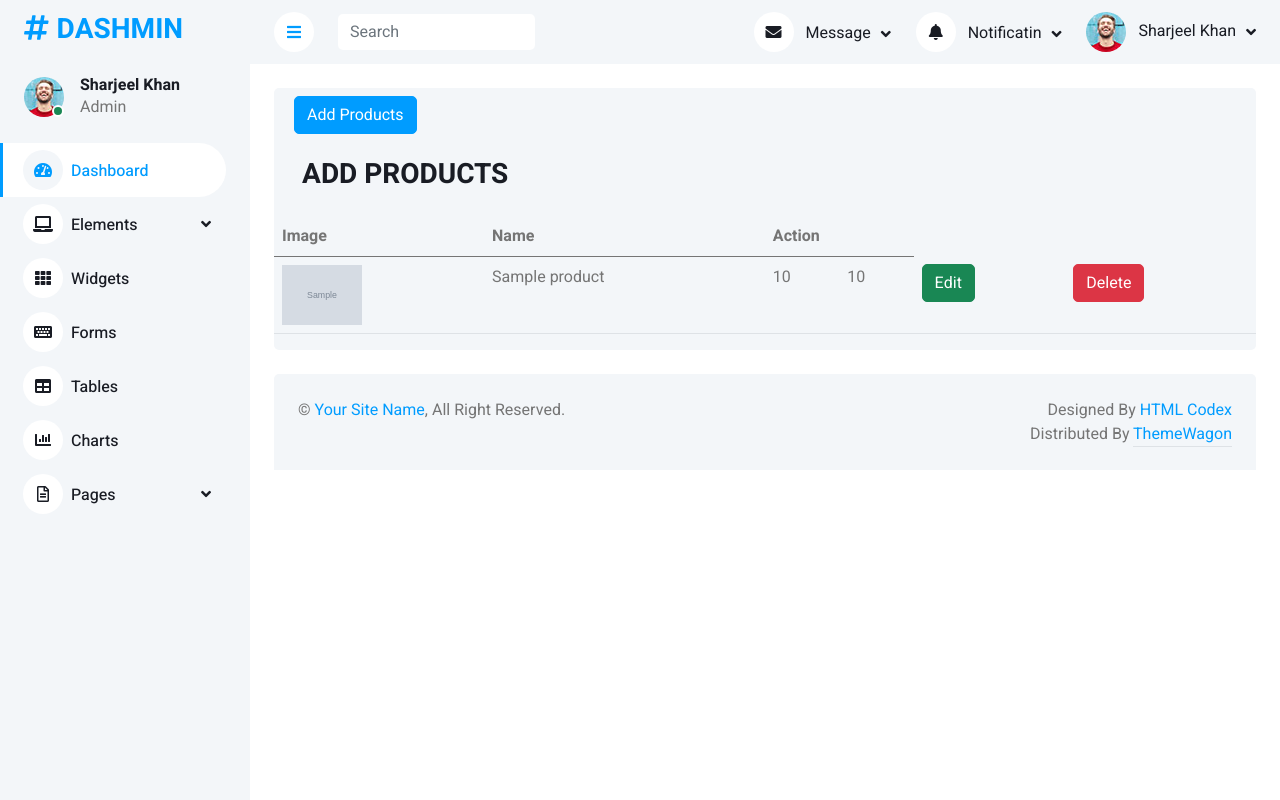
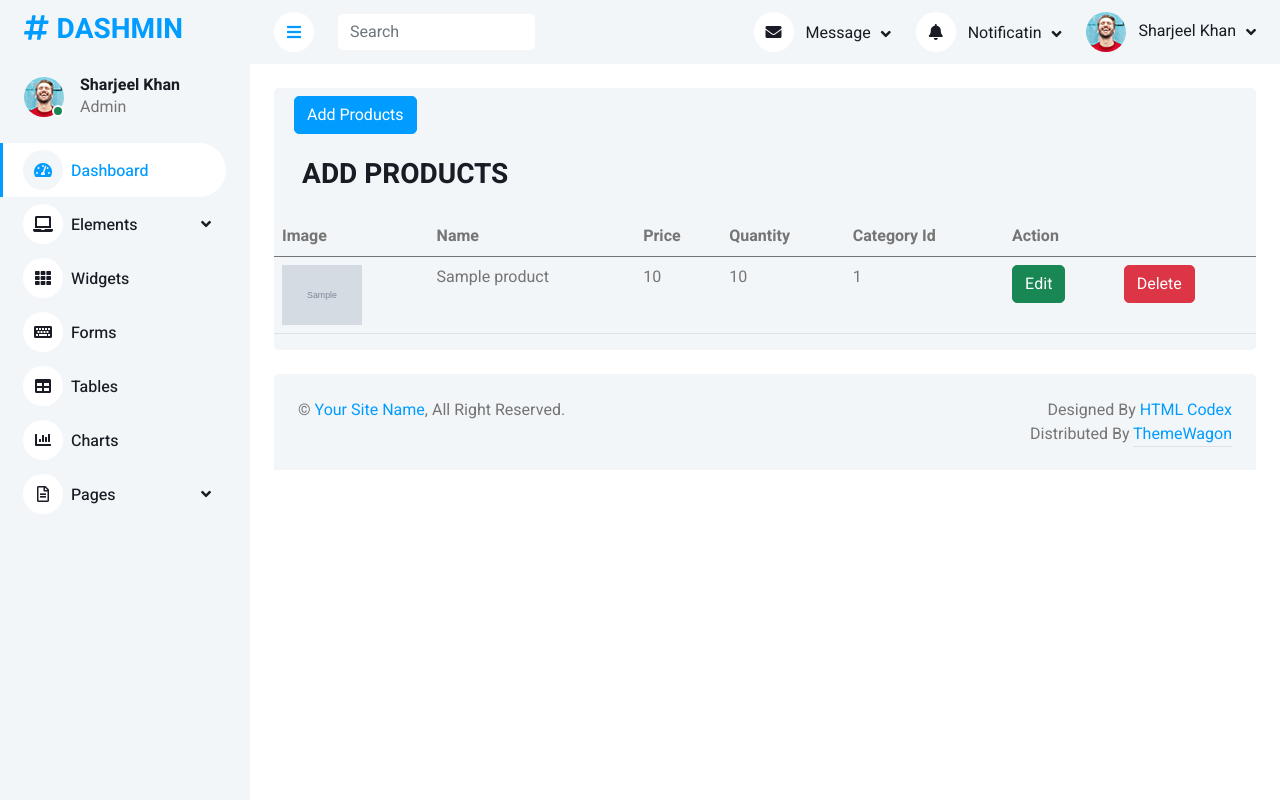
Before and after one commit to Sharjeelkha9/php_project, a PHP site: page /products.php in a window 1280 px wide. Run offline with PHP 8.4, Linux system fonts and the light colour scheme; tables that the repository leaves empty or names only in its code hold one stand-in row (values such as "Sample post"); grey boxes marked "Sample" are stand-in pictures; some libraries are stand-ins or nearby versions.

Commit message:
all done

```diff
--- a/dashmin/php/query.php
+++ b/dashmin/php/query.php
@@ -1,57 +1,57 @@
 <?php
 include "connection.php";
-$catimagesaddress="img/categories/";
-$productimagesaddress="img/products/";
+$catimagesaddress = "img/categories/";
+$productimagesaddress = "img/products/";
 
 
 //add Category
 
-if(isset($_POST['addCategory'])){
-    $name=$_POST['catName'];
-    $imagename=$_FILES['catImage']['name'];
-    $imageobject=$_FILES['catImage']['tmp_name'];
-    $extension= pathinfo($imagename,PATHINFO_EXTENSION);
-    $pathdirectory="img/categories/".$imagename;
-    if($extension == "jpg" || $extension == "png" || $extension == "jpeg" || $extension == "webp"){
-        if(move_uploaded_file($imageobject,$pathdirectory)){
+if (isset($_POST['addCategory'])) {
+    $name = $_POST['catName'];
+    $imagename = $_FILES['catImage']['name'];
+    $imageobject = $_FILES['catImage']['tmp_name'];
+    $extension = pathinfo($imagename, PATHINFO_EXTENSION);
+    $pathdirectory = "img/categories/" . $imagename;
+    if ($extension == "jpg" || $extension == "png" || $extension == "jpeg" || $extension == "webp") {
+        if (move_uploaded_file($imageobject, $pathdirectory)) {
             //query Prepration
-            $query=$pdo ->prepare("insert into categories(name,image) values (:pn,:pimg)");
-            $query->bindParam("pn",$name);
-            $query->bindParam("pimg",$imagename);
+            $query = $pdo->prepare("insert into categories(name,image) values (:pn,:pimg)");
+            $query->bindParam("pn", $name);
+            $query->bindParam("pimg", $imagename);
             $query->execute();
             echo "<script>alert('Data Submitted Successfully')</script>";
         }
-    }else{
+    } else {
         echo "<script>alert('Invalid file type use only jpg, jpeg, png or webp')</script>";
     }
 }
 
 //update category
-if(isset($_POST['updateCategory'])){
+if (isset($_POST['updateCategory'])) {
     $name = $_POST['catName'];
-    $id=$_POST['catid'];
-    if(!empty($_FILES['catImage']['name'])){
-    $imagename=$_FILES['catImage']['name'];
-    $imageobject=$_FILES['catImage']['tmp_name'];
-    $extension= pathinfo($imagename,PATHINFO_EXTENSION);
-    $pathdirectory="img/categories/".$imagename;
-    if($extension == "jpg" || $extension == "png" || $extension == "jpeg" || $extension == "webp"){
-        if(move_uploaded_file($imageobject,$pathdirectory)){
+    $id = $_POST['catid'];
+    if (!empty($_FILES['catImage']['name'])) {
+        $imagename = $_FILES['catImage']['name'];
+        $imageobject = $_FILES['catImage']['tmp_name'];
+        $extension = pathinfo($imagename, PATHINFO_EXTENSION);
+        $pathdirectory = "img/categories/" . $imagename;
+        if ($extension == "jpg" || $extension == "png" || $extension == "jpeg" || $extension == "webp") {
+            if (move_uploaded_file($imageobject, $pathdirectory)) {
                 //query Prepration
-            $query=$pdo ->prepare("update categories set name = :catName, image = :catImage where id = :catid");
-            $query->bindParam("catid",$id);
-            $query->bindParam("catName",$name);
-            $query->bindParam("catImage",$imagename);
+                $query = $pdo->prepare("update categories set name = :catName, image = :catImage where id = :catid");
+                $query->bindParam("catid", $id);
+                $query->bindParam("catName", $name);
+                $query->bindParam("catImage", $imagename);
                 $query->execute();
                 echo "<script>alert('Data Updated Successfully')</script>";
             }
-    }else{
+        } else {
             echo "<script>alert('Invalid file type use only jpg, jpeg, png or webp')</script>";
         }
-}else{
-    $query=$pdo ->prepare("update categories set name = :catName where id = :catid");
-            $query->bindParam("catid",$id);
-            $query->bindParam("catName",$name);
+    } else {
+        $query = $pdo->prepare("update categories set name = :catName where id = :catid");
+        $query->bindParam("catid", $id);
+        $query->bindParam("catName", $name);
         $query->execute();
         echo "<script>alert('Data Updated Successfully')</script>";
     }
@@ -59,10 +59,10 @@ if(isset($_POST['updateCategory'])){
 
 //delete category
 
-if(isset($_POST['deleteCategory'])){
-    $id=$_POST['catid'];
-    $query=$pdo ->prepare("delete from categories where id = :catid");
-    $query->bindParam("catid",$id);
+if (isset($_POST['deleteCategory'])) {
+    $id = $_POST['catid'];
+    $query = $pdo->prepare("delete from categories where id = :catid");
+    $query->bindParam("catid", $id);
     $query->execute();
     echo "<script>alert('Data Deleted Successfully')</script>";
 }
@@ -70,28 +70,79 @@ if(isset($_POST['deleteCategory'])){
 
 //add Products
 
-if(isset($_POST['addProducts'])){
-    $name=$_POST['productName'];
-    $price=$_POST['productprice'];
-    $quantity=$_POST['productquantity'];
-    $imagename=$_FILES['productImage']['name'];
-    $imageobject=$_FILES['productImage']['tmp_name'];
-    $extension= pathinfo($imagename,PATHINFO_EXTENSION);
-    $pathdirectory="img/products/".$imagename;
-    if($extension == "jpg" || $extension == "png" || $extension == "jpeg" || $extension == "webp"){
-        if(move_uploaded_file($imageobject,$pathdirectory)){
+if (isset($_POST['addProducts'])) {
+    $name = $_POST['productName'];
+    $price = $_POST['productprice'];
+    $quantity = $_POST['productquantity'];
+    $categoryid = $_POST['cateid'];
+    $imagename = $_FILES['productImage']['name'];
+    $imageobject = $_FILES['productImage']['tmp_name'];
+    $extension = pathinfo($imagename, PATHINFO_EXTENSION);
+    $pathdirectory = "img/products/" . $imagename;
+    if ($extension == "jpg" || $extension == "png" || $extension == "jpeg" || $extension == "webp") {
+        if (move_uploaded_file($imageobject, $pathdirectory)) {
             //query Prepration
-            $query=$pdo ->prepare("insert into products(name,image,price,quantity) values (:pn,:pimg,:pprice,:pquantity)");
-            $query->bindParam("pn",$name);
-            $query->bindParam("pimg",$imagename);
-            $query->bindParam("pprice",$price);
-            $query->bindParam("pquantity",$quantity);
+            $query = $pdo->prepare("insert into products(name,image,price,quantity,categoryid) values (:pn,:pimg,:pprice,:pquantity,:cid)");
+            $query->bindParam("pn", $name);
+            $query->bindParam("pimg", $imagename);
+            $query->bindParam("pprice", $price);
+            $query->bindParam("pquantity", $quantity);
+            $query->bindParam("cid", $categoryid);
             $query->execute();
             echo "<script>alert('Data Submitted Successfully')</script>";
         }
-    }else{
+    } else {
         echo "<script>alert('Invalid file type use only jpg, jpeg, png or webp')</script>";
     }
 }
 
-?>
+
+//delete products
+
+if (isset($_POST['deleteProducts'])) {
+    $id = $_POST['proid'];
+    $query = $pdo->prepare("delete from products where id = :proid");
+    $query->bindParam("proid", $id);
+    $query->execute();
+    echo "<script>alert('Data Deleted Successfully')</script>";
+}
+
+//update products
+
+if (isset($_POST['updateProducts'])) {
+    $id = $_POST['proid'];
+    $name = $_POST['productName'];
+    $price = $_POST['productprice'];
+    $quantity = $_POST['productquantity'];
+    $categoryid = $_POST['cateid'];
+    if (!empty($_FILES['productImage']['name'])) {
+        $imagename = $_FILES['productImage']['name'];
+        $imageobject = $_FILES['productImage']['tmp_name'];
+        $extension = pathinfo($imagename, PATHINFO_EXTENSION);
+        $pathdirectory = "img/products/" . $imagename;
+        if ($extension == "jpg" || $extension == "png" || $extension == "jpeg" || $extension == "webp") {
+            if (move_uploaded_file($imageobject, $pathdirectory)) {
+                $query = $pdo->prepare("update products set name = :pName, price = :pprice, quantity = :pquantity, image :pImage, categoryid = :pCategory where id = :proid");
+                $query->bindParam("proid", $id);
+                $query->bindParam("pName", $name);
+                $query->bindParam("pprice", $price);
+                $query->bindParam("pquantity", $quantity);
+                $query->bindParam("pImage", $imagename);
+                $query->bindParam("pCategory", $categoryid);
+                $query->execute();
+                echo "<script>alert('Data Updated Successfully')</script>";
+            }
+        } else {
+            echo "<script>alert('Invalid file type. Use only jpg, jpeg, png, or webp')</script>";
+        }
+    } else {
+        $query = $pdo->prepare("update products set name = :pName, price = :pprice, quantity = :pquantity, categoryid = :pCategory where id = :proid");
+        $query->bindParam("proid", $id);
+        $query->bindParam("pName", $name);
+        $query->bindParam("pprice", $price);
+        $query->bindParam("pquantity", $quantity);
+        $query->bindParam("pCategory", $categoryid);
+        $query->execute();
+        echo "<script>alert('Data Updated Successfully')</script>";
+    }
+}
--- a/dashmin/products.php
+++ b/dashmin/products.php
@@ -5,7 +5,7 @@ include "components/header.php";
 <div class="container-fluid pt-4 px-4">
     <div class="row bg-light rounded mx-0">
         <div class="col-lg-12">
-            <button type="button" class="btn btn-primary m-2" data-bs-toggle="modal" data-bs-target="#staticBackdrop">Add Products</button>
+            <button type="button" class="btn btn-primary m-2" data-bs-toggle="modal" data-bs-target="#addproduct">Add Products</button>
         </div>
         <div class="col-md-6 my-3 mx-3">
             <h3>ADD PRODUCTS</h3>
@@ -15,6 +15,9 @@ include "components/header.php";
                 <tr>
                     <th scope="col">Image</th>
                     <th scope="col">Name</th>
+                    <th scope="col">Price</th>
+                    <th scope="col">Quantity</th>
+                    <th scope="col">Category Id</th>
                     <th scope="col" colspan="2">Action</th>
                 </tr>
             </thead>
@@ -29,42 +32,12 @@ include "components/header.php";
                         <td><?php echo $keys['name'] ?></td>
                         <td><?php echo $keys['price'] ?></td>
                         <td><?php echo $keys['quantity'] ?></td>
-                        <td><a href="" class="btn btn-success" data-bs-toggle="modal" data-bs-target="#modelupdate<?php echo $keys['id'] ?>">Edit</a></td>
-                        <td><a href="" class="btn btn-danger" data-bs-toggle="modal" data-bs-target="#modeldelete<?php echo $keys['id'] ?>">Delete</td>
+                        <td><?php echo $keys['categoryid'] ?></td>
+                        <td><a href="" class="btn btn-success" data-bs-toggle="modal" data-bs-target="#updateproduct<?php echo $keys['id'] ?>">Edit</a></td>
+                        <td><a href="" class="btn btn-danger" data-bs-toggle="modal" data-bs-target="#prodelete<?php echo $keys['id'] ?>">Delete</td>
                     </tr>
-
-                    <!-- update Products Modal -->
-                    <div class="modal fade" id="modelupdate<?php echo $keys['id'] ?>" data-bs-backdrop="static" data-bs-keyboard="false" tabindex="-1" aria-labelledby="staticBackdropLabel" aria-hidden="true">
-                        <div class="modal-dialog">
-                            <div class="modal-content">
-                                <div class="modal-header">
-                                    <h5 class="modal-title" id="staticBackdropLabel">UPDATE PRODUCTS</h5>
-                                    <button type="button" class="btn-close" data-bs-dismiss="modal" aria-label="Close"></button>
-                                </div>
-                                <div class="modal-body">
-                                    <form method="POST" enctype="multipart/form-data">
-                                        <div class="mb-3">
-                                            <input type="hidden" name="proid" value="<?php echo $keys['id'] ?>">
-                                            <label for="exampleInputEmail1" class="form-label">Products Name</label>
-                                            <input type="text" name="catName" value="<?php echo $keys['name'] ?>" class="form-control" id="exampleInputEmail1"
-                                                aria-describedby="emailHelp">
-                                            <div id="emailHelp" class="form-text">
-                                            </div>
-                                        </div>
-                                        <div class="mb-3">
-                                            <label for="exampleInputPassword1" class="form-label">Products Image</label>
-                                            <input type="file" name="catImage" class="form-control" id="exampleInputPassword1">
-                                            <img class="mt-3" src="<?php echo $catimagesaddress . $keys['image'] ?>" width="90" alt="">
-                                        </div>
-                                        <button type="submit" name="updateProducts" class="btn btn-primary">Update Products</button>
-                                    </form>
-                                </div>
-
-                            </div>
-                        </div>
-                    </div>
                     <!-- delete Products Modal -->
-                    <div class="modal fade" id="modeldelete<?php echo $keys['id'] ?>" data-bs-backdrop="static" data-bs-keyboard="false" tabindex="-1" aria-labelledby="staticBackdropLabel" aria-hidden="true">
+                    <div class="modal fade" id="prodelete<?php echo $keys['id'] ?>" data-bs-backdrop="static" data-bs-keyboard="false" tabindex="-1" aria-labelledby="staticBackdropLabel" aria-hidden="true">
                         <div class="modal-dialog">
                             <div class="modal-content">
                                 <div class="modal-header">
@@ -81,6 +54,66 @@ include "components/header.php";
                             </div>
                         </div>
                     </div>
+                    <!-- update Products Modal -->
+                    <div class="modal fade" id="updateproduct<?php echo $keys['id'] ?>" data-bs-backdrop="static" data-bs-keyboard="false" tabindex="-1" aria-labelledby="staticBackdropLabel" aria-hidden="true">
+                        <div class="modal-dialog">
+                            <div class="modal-content">
+                                <div class="modal-header">
+                                    <h5 class="modal-title" id="staticBackdropLabel">UPDATE PRODUCTS</h5>
+                                    <button type="button" class="btn-close" data-bs-dismiss="modal" aria-label="Close"></button>
+                                </div>
+                                <div class="modal-body">
+                                    <form method="POST" enctype="multipart/form-data">
+                                        <div class="mb-3">
+                                            <input type="hidden" name="proid" value="<?php echo $keys['id'] ?>">
+                                            <label for="exampleInputEmail1" class="form-label">Product Name</label>
+                                            <input type="text" name="productName" value="<?php echo $keys['name'] ?>" class="form-control" id="exampleInputEmail1"
+                                                aria-describedby="emailHelp">
+                                            <div id="emailHelp" class="form-text">
+                                            </div>
+                                        </div>
+                                        <div class="mb-3">
+                                            <label for="exampleInputEmail1" class="form-label">Product Price</label>
+                                            <input type="text" name="productprice" value="<?php echo $keys['price'] ?>" class="form-control" id="exampleInputEmail1"
+                                                aria-describedby="emailHelp">
+                                            <div id="emailHelp" class="form-text">
+                                            </div>
+                                        </div>
+                                        <div class="mb-3">
+                                            <label for="exampleInputEmail1" class="form-label">Product Quantity</label>
+                                            <input type="text" name="productquantity" value="<?php echo $keys['quantity'] ?>" class="form-control" id="exampleInputEmail1"
+                                                aria-describedby="emailHelp">
+                                            <div id="emailHelp" class="form-text">
+                                            </div>
+                                        </div>
+                                        <div class="mb-3">
+                                            <label for="exampleInputPassword1" class="form-label">Products Image</label>
+                                            <input type="file" name="productImage" class="form-control" id="exampleInputPassword1">
+                                            <img class="mt-3" src="<?php echo $productimagesaddress . $keys['image'] ?>" width="90" alt="">
+                                        </div>
+                                        <div class="mb-3">
+                                            <label for="exampleInputPassword1" class="form-label">Product Category</label>
+                                            <select class="form-select" id="floatingSelect" name="cateid" aria-label="Floating label select example">
+                                                <option selected>Select Category</option>
+                                                <?php
+                                                $query = $pdo->query("SELECT * FROM categories");
+                                                $rows = $query->fetchAll(PDO::FETCH_ASSOC);
+                                                foreach ($rows as $keys) {
+                                                ?>
+                                                    <option value="<?php echo $keys['id']; ?>"><?php echo $keys['name']; ?></option>
+                                                <?php
+                                                }
+                                                ?>
+                                            </select>
+                                        </div>
+                                        <button type="submit" name="updateProducts" class="btn btn-primary">Update Products</button>
+                                    </form>
+                                </div>
+
+                            </div>
+                        </div>
+                    </div>
+
                 <?php
                 }
                 ?>
@@ -91,7 +124,7 @@ include "components/header.php";
 <!-- Blank End -->
 
 <!-- add Products Modal -->
-<div class="modal fade" id="staticBackdrop" data-bs-backdrop="static" data-bs-keyboard="false" tabindex="-1" aria-labelledby="staticBackdropLabel" aria-hidden="true">
+<div class="modal fade" id="addproduct" data-bs-backdrop="static" data-bs-keyboard="false" tabindex="-1" aria-labelledby="staticBackdropLabel" aria-hidden="true">
     <div class="modal-dialog">
         <div class="modal-content">
             <div class="modal-header">
@@ -126,15 +159,21 @@ include "components/header.php";
                         <input type="file" name="productImage" class="form-control" id="exampleInputPassword1">
                     </div>
                     <div class="mb-3">
-                    <label for="exampleInputPassword1" class="form-label">Select Category</label>
-                                <select class="form-select" id="floatingSelect"
-                                    aria-label="Floating label select example">
-                                    <option selected>Open this select menu</option>
-                                    <option value="1">One</option>
-                                    <option value="2">Two</option>
-                                    <option value="3">Three</option>
-                                </select>
-                            </div>
+                        <label for="exampleInputPassword1" class="form-label">Product Category</label>
+                        <select class="form-select" id="floatingSelect" name="cateid" aria-label="Floating label select example">
+                            <option selected>Select Category</option>
+                            <?php
+                            $query = $pdo->query("SELECT * FROM categories");
+                            $rows = $query->fetchAll(PDO::FETCH_ASSOC);
+                            foreach ($rows as $keys) {
+                            ?>
+                                <option value="<?php echo $keys['id']; ?>"><?php echo $keys['name']; ?></option>
+                            <?php
+                            }
+                            ?>
+                        </select>
+                    </div>
+
                     <button type="submit" name="addProducts" class="btn btn-primary">Add Products</button>
                 </form>
             </div>
```
Also changed, not shown: dashmin/img/products/book10.jpg (added), dashmin/img/products/book11.jpg (added), dashmin/img/products/book2.jpg (added), dashmin/img/products/book4.jpg (added), dashmin/img/products/book8.jpg (added). Lines whose indentation alone changed are shown as unchanged.
